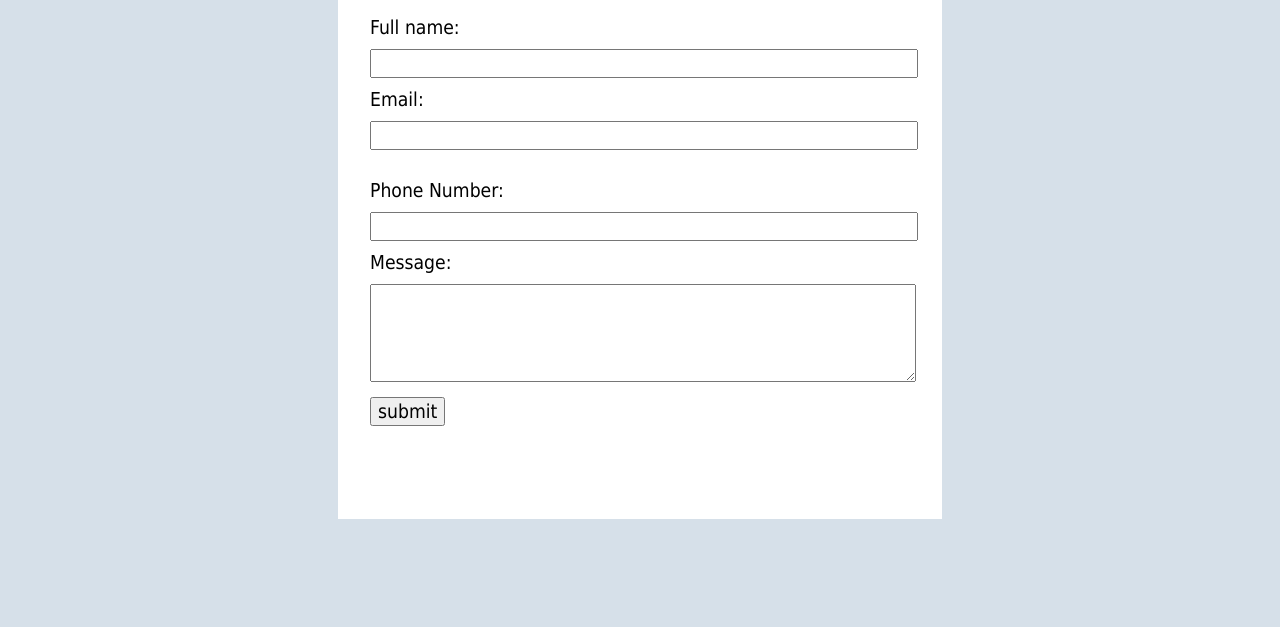
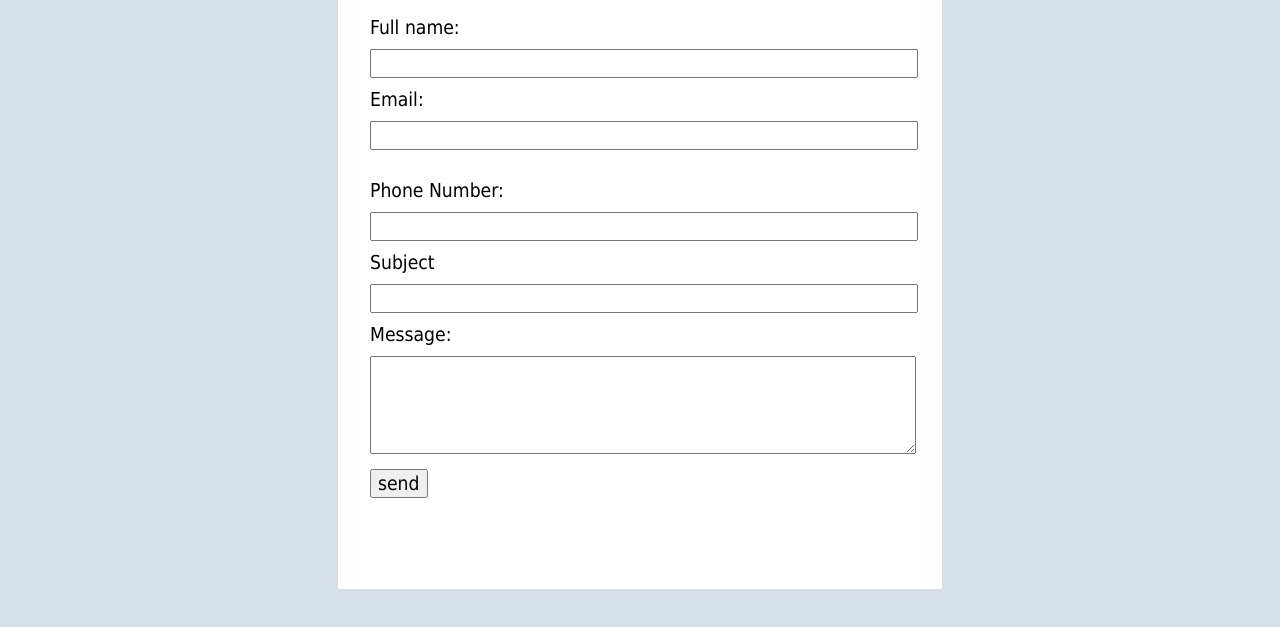
Before and after one commit to JasonD16/Web-dev, a plain HTML site: page E-voting website/Front/ContactUs.html in a window 1280 px wide. Shown: the part 185-812 px from the top of the page. Drawn offline with Linux system fonts and the light colour scheme.

Commit message:
Fixed minor UI details

```diff
--- a/E-voting website/Front/ContactUs.html
+++ b/E-voting website/Front/ContactUs.html
@@ -47,13 +47,20 @@
             />
           </label>
           <br />
+          <label class="input_titles"
+            >Subject<input
+              class="input_window"
+              type="text"
+              name="username"
+              required
+          /></label>
           <label class="input_titles">
             Message:
             <textarea class="input_window" rows="4" required></textarea>
           </label>
           <br />
           <label class="input_titles"
-            ><input type="submit" value="submit"
+            ><input type="submit" value="send"
           /></label>
         </form>
       </div>
--- a/E-voting website/Front/style.css
+++ b/E-voting website/Front/style.css
@@ -96,7 +96,7 @@
 
 .Contact_window {
   width: 600px;
-  height: 600px;
+  height: 670px;
   margin: 100px auto;
   background-color: white;
   border: 2px solid white;
```
Also changed, not shown: E-voting website/Backend/change_password.html (+2 -1 lines).
